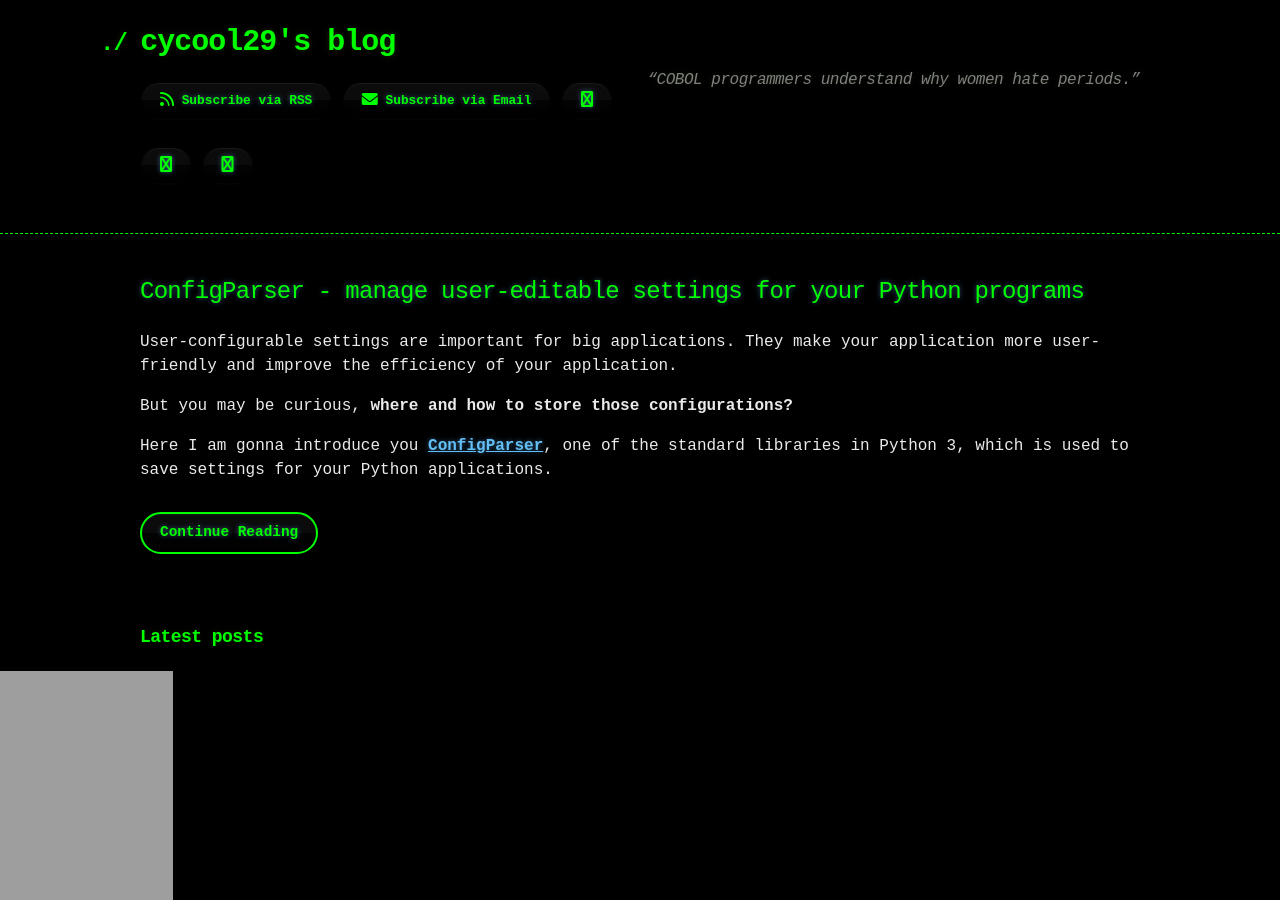
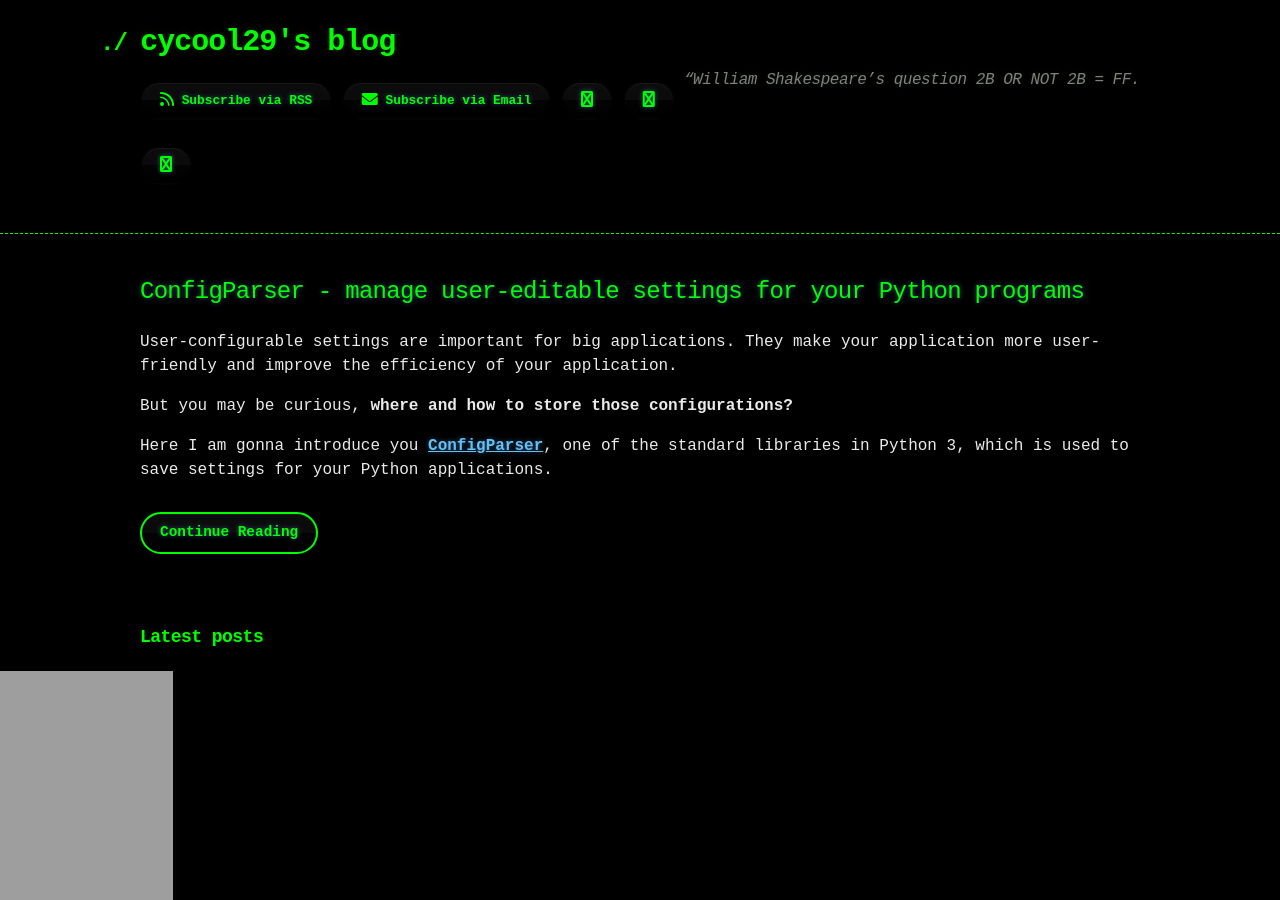
Before and after one commit to cycool29/cycool29.github.io, a Jekyll site: the page built from index.md, in a window 1280 px wide and 900 px high. Built offline with Jekyll 4.4.1, drawn with Linux system fonts in a browser that asks for light colours; a style sheet for code colours, icons or effects is not loaded.

Commit message:
Update quotes

```diff
--- a/_config.yml
+++ b/_config.yml
@@ -1,5 +1,5 @@
 title: cycool29's blog
-description: "“COBOL programmers understand why women hate periods.” "
+description: "“William Shakespeare’s question 2B OR NOT 2B = FF. "
 bio: A high school student. Intermediate in Python, Git, Bash. Learning JavaScript. He/Him. "
 author: cycool29
 url: https://cycool29.github.io
```
